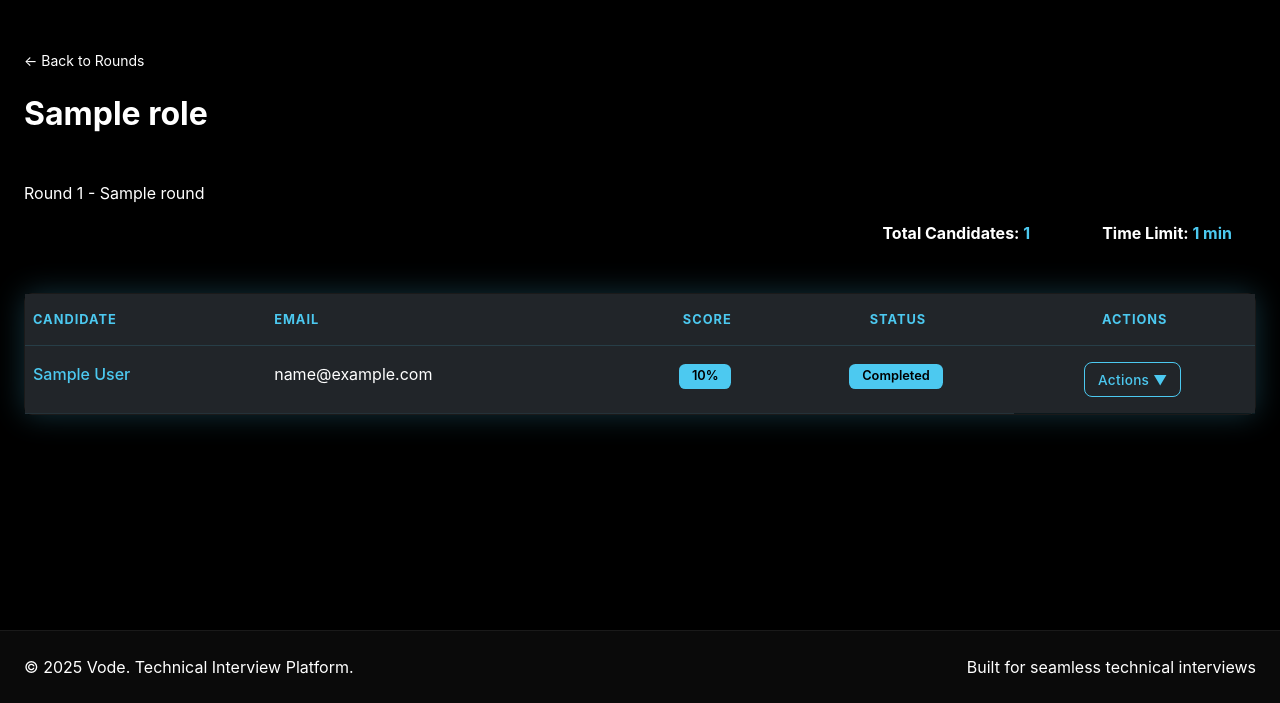
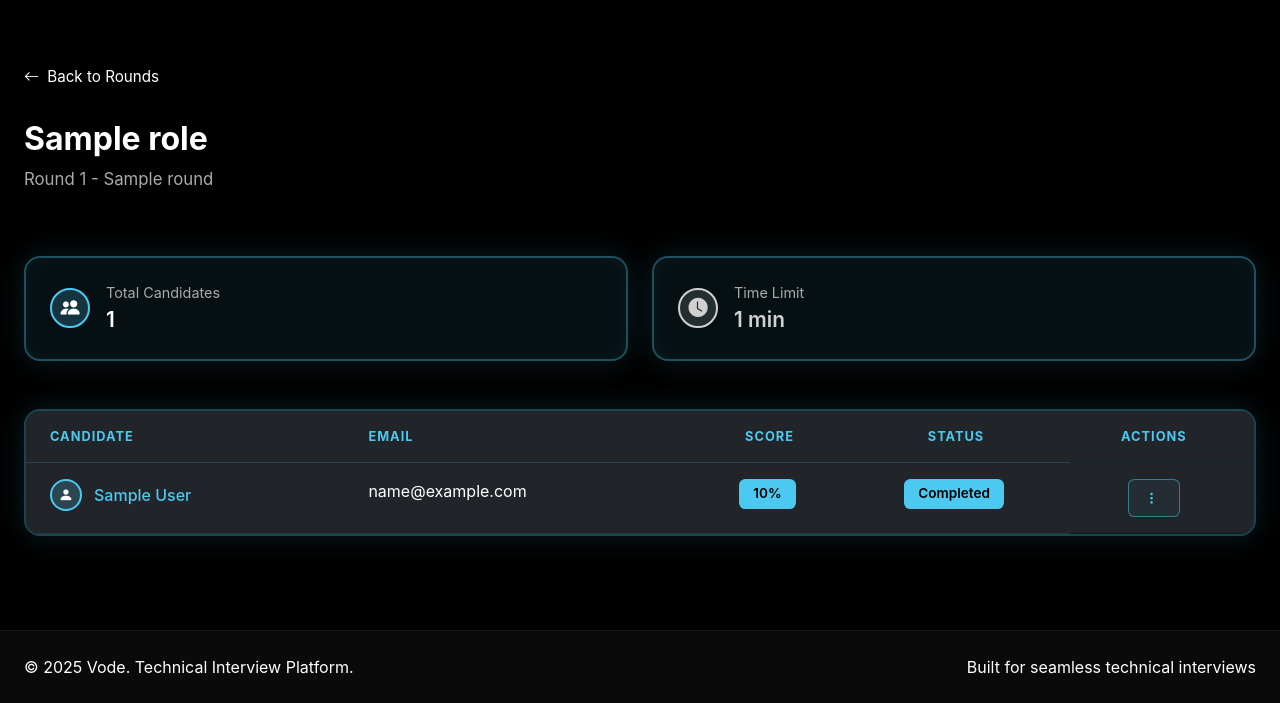
Before and after one commit to DanielOnGitHub17/vode, a Django app: page /recruiter/round/1/candidates/ in a window 1280 px wide. Shown: the part 97-800 px from the top of the page. Run offline with Django 5.2, Linux system fonts and the light colour scheme; tables that the repository leaves empty hold one stand-in row (values such as "Sample post").

Commit message:
changed numbers

```diff
--- a/templates/recruit/round_candidates.html
+++ b/templates/recruit/round_candidates.html
@@ -3,85 +3,115 @@
 {% block title %}Candidates - Round {{ round.round_number }}{% endblock %}
 
 {% block content %}
-    <a href="{% url 'recruit:role_detail' role.id %}" class="small d-inline-block mb-4" style="color: #fff; text-decoration: none; transition: all 0.2s;" onmouseover="this.style.color='#4cc9f0'" onmouseout="this.style.color='#fff'">&larr; Back to Rounds</a>
-
-    <div class="mb-2">
-        <h1 class="h2 fw-bold mb-5" style="color: #fff;">{{ role.title }}</h1>
-        <p>Round {{ round.round_number }} - {{ round.name }}</p>
+    <!-- Header with Back Button -->
+    <div class="mb-5" style="background: #000; padding: 1rem 0;">
+        <a href="{% url 'recruit:role_detail' role.id %}" style="color: #fff; font-size: 0.95rem; text-decoration: none; transition: all 0.3s;" onmouseover="this.style.color='#4cc9f0'" onmouseout="this.style.color='#fff'">
+            <i class="bi bi-arrow-left" style="margin-right: 0.5rem;"></i>Back to Rounds
+        </a>
+        <div style="margin-top: 2rem;">
+            <h1 class="h2 fw-bold mb-2" style="color: #fff;">{{ role.title }}</h1>
+            <p style="color: #aaa; font-size: 1.05rem; margin: 0;">Round {{ round.round_number }} - {{ round.name }}</p>
+        </div>
     </div>
 
     <!-- Round Overview Stats -->
-    <div class="mb-5 d-flex justify-content-end gap-5">
-        <div class="text-end">
-            <p class="mb-0" style="color: #fff; font-weight: 700; font-size: 1rem; margin-right: 1.5rem;">Total Candidates: <span style="color: #4cc9f0; font-weight: 700;">{{ round.interviews.count }}</span></p>
+    <div class="mb-5 d-flex gap-4" style="background: #000;">
+        <div style="background: rgba(76, 201, 240, 0.08); border: 2px solid rgba(76, 201, 240, 0.35); border-radius: 1rem; padding: 1.5rem; flex: 1; box-shadow: 0 0 30px rgba(76, 201, 240, 0.15), inset 0 0 20px rgba(76, 201, 240, 0.05);">
+            <div style="display: flex; align-items: center; gap: 1rem;">
+                <div style="width: 2.5rem; height: 2.5rem; background: rgba(76, 201, 240, 0.2); border: 2px solid #4cc9f0; border-radius: 50%; display: flex; align-items: center; justify-content: center;">
+                    <i class="bi bi-people-fill" style="color: #fff; font-size: 1.2rem;"></i>
+                </div>
+                <div>
+                    <p style="color: #aaa; font-size: 0.9rem; margin: 0;">Total Candidates</p>
+                    <p style="color: #fff; font-weight: 600; font-size: 1.3rem; margin: 0;">{{ round.interviews.count }}</p>
+                </div>
+            </div>
         </div>
-        <div class="text-end">
-            <p class="mb-0" style="color: #fff; font-weight: 700; font-size: 1rem; margin-right: 1.5rem;">Time Limit: <span style="color: #4cc9f0; font-weight: 700;">{{ round.time_limit }} min</span></p>
+        <div style="background: rgba(76, 201, 240, 0.08); border: 2px solid rgba(76, 201, 240, 0.35); border-radius: 1rem; padding: 1.5rem; flex: 1; box-shadow: 0 0 30px rgba(76, 201, 240, 0.15), inset 0 0 20px rgba(76, 201, 240, 0.05);">
+            <div style="display: flex; align-items: center; gap: 1rem;">
+                <div style="width: 2.5rem; height: 2.5rem; background: rgba(208, 208, 208, 0.15); border: 2px solid #d0d0d0; border-radius: 50%; display: flex; align-items: center; justify-content: center;">
+                    <i class="bi bi-clock-fill" style="color: #d0d0d0; font-size: 1.2rem;"></i>
+                </div>
+                <div>
+                    <p style="color: #aaa; font-size: 0.9rem; margin: 0;">Time Limit</p>
+                    <p style="color: #d0d0d0; font-weight: 600; font-size: 1.3rem; margin: 0;">{{ round.time_limit }} min</p>
+                </div>
+            </div>
         </div>
     </div>
 
     <!-- No Candidates Message -->
     {% if not interviews %}
-        <div class="text-center py-5">
+        <div class="text-center py-5" style="background: #000;">
             <div class="mb-4">
-                <div style="font-size: 3rem; color: rgba(76, 201, 240, 0.3);">○</div>
+                <i class="bi bi-inbox" style="font-size: 3rem; color: rgba(76, 201, 240, 0.3);"></i>
             </div>
-            <h3 class="h5 fw-bold mb-2">No Candidates Found</h3>
-            <p class="mb-4" style="color: #fff;">
+            <h3 class="h5 fw-bold mb-2" style="color: #fff;">No Candidates Found</h3>
+            <p class="mb-4" style="color: #aaa;">
                 No candidates have been assigned to this round yet.
             </p>
-            <a href="{% url 'recruit:role_detail' role.id %}" class="btn btn-outline-primary btn-sm">Back to Rounds</a>
+            <a href="{% url 'recruit:role_detail' role.id %}" class="btn" style="background: #4cc9f0; color: #000; font-weight: 600; border: none; border-radius: 0.5rem; padding: 0.7rem 1.8rem; transition: all 0.3s;" onmouseover="this.style.background='#5fd4fb'; this.style.transform='translateY(-2px)'" onmouseout="this.style.background='#4cc9f0'; this.style.transform='translateY(0)'">
+                <i class="bi bi-arrow-left" style="margin-right: 0.5rem;"></i>Back to Rounds
+            </a>
         </div>
     {% else %}
         <!-- Candidates Table -->
-        <div class="card border-dark" style="overflow: visible; background: rgba(10, 10, 10, 0.7); border: 1.5px solid rgba(76, 201, 240, 0.4); box-shadow: 0 0 30px rgba(76, 201, 240, 0.25), inset 0 0 20px rgba(76, 201, 240, 0.05); border-radius: 0.5rem;">
+        <div style="background: rgba(76, 201, 240, 0.08); border: 2px solid rgba(76, 201, 240, 0.35); border-radius: 1rem; box-shadow: 0 0 30px rgba(76, 201, 240, 0.15), inset 0 0 20px rgba(76, 201, 240, 0.05); overflow: hidden; background: #000;">
             <div class="table-responsive" style="overflow: visible; position: relative;">
-                <table class="table table-dark table-hover mb-0" style="overflow: visible; background: transparent;">
+                <table class="table table-dark table-hover mb-0" style="background: transparent;">
                     <thead>
-                        <tr class="border-bottom" style="border-bottom: 1px solid rgba(76, 201, 240, 0.15) !important; background: rgba(76, 201, 240, 0.05);">
-                            <th class="py-3 fw-bold" style="color: #4cc9f0; text-transform: uppercase; font-size: 0.8rem; letter-spacing: 1px;">Candidate</th>
-                            <th class="py-3 fw-bold" style="color: #4cc9f0; text-transform: uppercase; font-size: 0.8rem; letter-spacing: 1px;">Email</th>
-                            <th class="py-3 fw-bold text-center" style="color: #4cc9f0; text-transform: uppercase; font-size: 0.8rem; letter-spacing: 1px;">Score</th>
-                            <th class="py-3 fw-bold text-center" style="color: #4cc9f0; text-transform: uppercase; font-size: 0.8rem; letter-spacing: 1px;">Status</th>
-                            <th class="py-3 fw-bold text-center" style="color: #4cc9f0; text-transform: uppercase; font-size: 0.8rem; letter-spacing: 1px;">Actions</th>
+                        <tr style="border-bottom: 1px solid rgba(76, 201, 240, 0.2); background: rgba(76, 201, 240, 0.05);">
+                            <th class="py-3 fw-bold" style="color: #4cc9f0; text-transform: uppercase; font-size: 0.8rem; letter-spacing: 1px; border: none; padding-left: 1.5rem;">Candidate</th>
+                            <th class="py-3 fw-bold" style="color: #4cc9f0; text-transform: uppercase; font-size: 0.8rem; letter-spacing: 1px; border: none;">Email</th>
+                            <th class="py-3 fw-bold text-center" style="color: #4cc9f0; text-transform: uppercase; font-size: 0.8rem; letter-spacing: 1px; border: none;">Score</th>
+                            <th class="py-3 fw-bold text-center" style="color: #4cc9f0; text-transform: uppercase; font-size: 0.8rem; letter-spacing: 1px; border: none;">Status</th>
+                            <th class="py-3 fw-bold text-center" style="color: #4cc9f0; text-transform: uppercase; font-size: 0.8rem; letter-spacing: 1px; border: none; padding-right: 1.5rem;">Actions</th>
                         </tr>
                     </thead>
                     <tbody>
                         {% for interview in interviews %}
-                            <tr class="border-bottom" style="border-bottom: 1px solid rgba(76, 201, 240, 0.08) !important; transition: all 0.2s;" onmouseover="this.style.backgroundColor='rgba(76, 201, 240, 0.08)'" onmouseout="this.style.backgroundColor='transparent'">
-                                <td class="py-3">
-                                    <a href="#" style="color: #4cc9f0; text-decoration: none; font-weight: 500; transition: all 0.2s;" onmouseover="this.style.color='#6edeff'; this.style.textDecoration='underline'" onmouseout="this.style.color='#4cc9f0'; this.style.textDecoration='none'" title="View candidate report">
-                                        {{ interview.candidate.user.first_name }} {{ interview.candidate.user.last_name }}
-                                    </a>
+                            <tr style="border-bottom: 1px solid rgba(76, 201, 240, 0.1); transition: all 0.2s;" onmouseover="this.style.backgroundColor='rgba(76, 201, 240, 0.08)'" onmouseout="this.style.backgroundColor='transparent'">
+                                <td class="py-3" style="border: none; padding-left: 1.5rem;">
+                                    <div style="display: flex; align-items: center; gap: 0.75rem;">
+                                        <div style="width: 2rem; height: 2rem; background: rgba(76, 201, 240, 0.2); border: 2px solid #4cc9f0; border-radius: 50%; display: flex; align-items: center; justify-content: center;">
+                                            <i class="bi bi-person-fill" style="color: #fff; font-size: 0.9rem;"></i>
+                                        </div>
+                                        <a href="#" style="color: #4cc9f0; text-decoration: none; font-weight: 500; transition: all 0.2s;" onmouseover="this.style.color='#6edeff'; this.style.textDecoration='underline'" onmouseout="this.style.color='#4cc9f0'; this.style.textDecoration='none'" title="View candidate report">
+                                            {{ interview.candidate.user.first_name }} {{ interview.candidate.user.last_name }}
+                                        </a>
+                                    </div>
                                 </td>
-                                <td class="py-3" style="color: #fff;">
+                                <td class="py-3" style="color: #fff; border: none;">
                                     {{ interview.candidate.user.email }}
                                 </td>
-                                <td class="py-3 text-center">
+                                <td class="py-3 text-center" style="border: none;">
                                     {% if interview.score %}
-                                        <span class="badge" style="background-color: #4cc9f0; color: #000; font-weight: 600;">{{ interview.score }}%</span>
+                                        <span class="badge" style="background-color: #4cc9f0; color: #000; font-weight: 600; padding: 0.5rem 0.9rem; font-size: 0.85rem;">{{ interview.score }}%</span>
                                     {% else %}
-                                        <span class="badge bg-secondary">—</span>
+                                        <span class="badge" style="background: rgba(192, 192, 192, 0.15); color: #d0d0d0; font-weight: 600; padding: 0.5rem 0.9rem; font-size: 0.85rem; border: 1px solid rgba(192, 192, 192, 0.3);">—</span>
                                     {% endif %}
                                 </td>
-                                <td class="py-3 text-center">
+                                <td class="py-3 text-center" style="border: none;">
                                     {% if interview.score %}
-                                        <span class="badge" style="background-color: #4cc9f0; color: #000; font-weight: 600;">Completed</span>
+                                        <span class="badge" style="background-color: #4cc9f0; color: #000; font-weight: 600; padding: 0.5rem 0.9rem; font-size: 0.85rem;">Completed</span>
                                     {% elif interview.completed_at %}
-                                        <span class="badge" style="background-color: #4cc9f0; color: #000; font-weight: 600;">Completed</span>
+                                        <span class="badge" style="background-color: #4cc9f0; color: #000; font-weight: 600; padding: 0.5rem 0.9rem; font-size: 0.85rem;">Completed</span>
                                     {% else %}
-                                        <span class="badge" style="background-color: #333; color: #4cc9f0; border: 1px solid #4cc9f0;">In Progress</span>
+                                        <span class="badge" style="background: rgba(76, 201, 240, 0.1); color: #4cc9f0; border: 1px solid #4cc9f0; font-weight: 600; padding: 0.5rem 0.9rem; font-size: 0.85rem;">In Progress</span>
                                     {% endif %}
                                 </td>
-                                <td class="py-3 text-center" style="position: relative; overflow: visible;">
+                                <td class="py-3 text-center" style="border: none; padding-right: 1.5rem; position: relative; overflow: visible;">
                                     <div class="dropdown" style="position: relative;">
-                                        <button class="btn btn-sm" style="border: 1px solid #4cc9f0; color: #4cc9f0; background: transparent; transition: all 0.2s; padding: 0.4rem 0.8rem; font-weight: 500; font-size: 0.85rem; letter-spacing: 0.3px;" data-bs-toggle="dropdown" onmouseover="this.style.backgroundColor='rgba(76, 201, 240, 0.15); box-shadow: 0 0 8px rgba(76, 201, 240, 0.3);'" onmouseout="this.style.backgroundColor='transparent'; this.style.boxShadow='none';">
-                                            Actions ▼
+                                        <button class="btn btn-sm" style="border: 1px solid rgba(76, 201, 240, 0.5); color: #4cc9f0; background: rgba(76, 201, 240, 0.05); transition: all 0.2s; padding: 0.5rem 1rem; font-weight: 500; font-size: 0.85rem; border-radius: 0.4rem;" data-bs-toggle="dropdown" onmouseover="this.style.backgroundColor='rgba(76, 201, 240, 0.15); box-shadow: 0 0 8px rgba(76, 201, 240, 0.3);'" onmouseout="this.style.backgroundColor='rgba(76, 201, 240, 0.05)'; this.style.boxShadow='none';">
+                                            <i class="bi bi-three-dots-vertical" style="margin-right: 0.3rem;"></i>
                                         </button>
-                                        <ul class="dropdown-menu dropdown-menu-dark dropdown-menu-end" style="z-index: 10000 !important; background: #0a0a0a; border: 1px solid #333; box-shadow: 0 4px 12px rgba(0, 0, 0, 0.9); border-radius: 0.4rem; min-width: 150px; position: absolute; margin-top: 0.5rem;">
-                                            <li><a class="dropdown-item" href="#" style="color: #fff; transition: all 0.2s; padding: 0.6rem 1rem; font-size: 0.9rem;" onmouseover="this.style.backgroundColor='rgba(76, 201, 240, 0.15); color: #4cc9f0; padding-left: 1.2rem;'" onmouseout="this.style.backgroundColor='transparent'; this.style.color='#fff'; this.style.paddingLeft='1rem';">→ Move Forward</a></li>
-                                            <li><hr class="dropdown-divider" style="margin: 0.4rem 0; border-top: 1px solid #333;"></li>
-                                            <li><a class="dropdown-item" href="#" style="color: #ff6b6b; transition: all 0.2s; padding: 0.6rem 1rem; font-size: 0.9rem;" onmouseover="this.style.backgroundColor='rgba(255, 107, 107, 0.15); color: #ff8787; padding-left: 1.2rem;'" onmouseout="this.style.backgroundColor='transparent'; this.style.color='#ff6b6b'; this.style.paddingLeft='1rem';">✕ Remove</a></li>
+                                        <ul class="dropdown-menu dropdown-menu-dark dropdown-menu-end" style="z-index: 10000 !important; background: #0a0a0a; border: 1px solid rgba(76, 201, 240, 0.3); box-shadow: 0 4px 12px rgba(76, 201, 240, 0.15); border-radius: 0.5rem; min-width: 150px; position: absolute; margin-top: 0.5rem;">
+                                            <li><a class="dropdown-item" href="#" style="color: #fff; transition: all 0.2s; padding: 0.6rem 1rem; font-size: 0.9rem; border-bottom: 1px solid rgba(76, 201, 240, 0.1);" onmouseover="this.style.backgroundColor='rgba(76, 201, 240, 0.15); color: #4cc9f0; padding-left: 1.2rem;'" onmouseout="this.style.backgroundColor='transparent'; this.style.color='#fff'; this.style.paddingLeft='1rem';">
+                                                <i class="bi bi-arrow-right-circle" style="margin-right: 0.5rem; color: #4cc9f0;"></i>Move Forward
+                                            </a></li>
+                                            <li><a class="dropdown-item" href="#" style="color: #ff6b6b; transition: all 0.2s; padding: 0.6rem 1rem; font-size: 0.9rem;" onmouseover="this.style.backgroundColor='rgba(255, 107, 107, 0.15); color: #ff8787; padding-left: 1.2rem;'" onmouseout="this.style.backgroundColor='transparent'; this.style.color='#ff6b6b'; this.style.paddingLeft='1rem';">
+                                                <i class="bi bi-trash-fill" style="margin-right: 0.5rem;"></i>Remove
+                                            </a></li>
                                         </ul>
                                     </div>
                                 </td>
```
